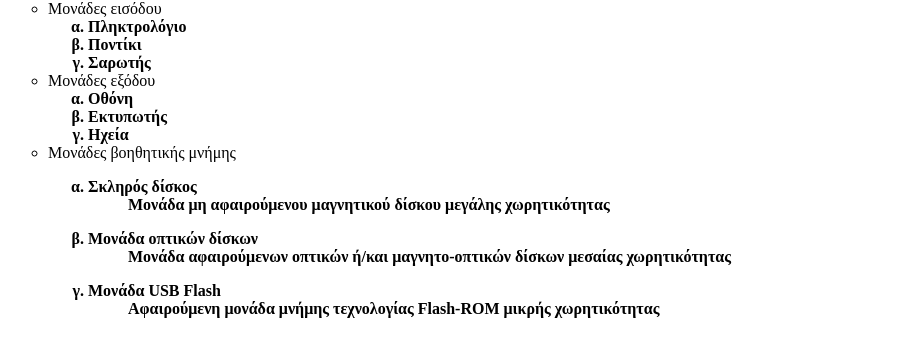
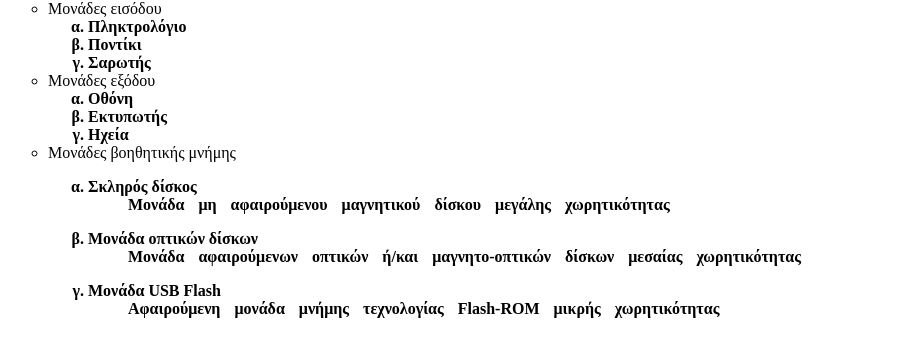
Before and after one commit to Oxymen0/Oxymen0, a plain HTML site: page index1.html in a window 1280 px wide. Shown: the part 66-422 px from the top of the page, without its empty margins (0-903 px from the left). Drawn offline with Linux system fonts and the light colour scheme.

Commit message:
Add files via upload

```diff
--- a/style1.css
+++ b/style1.css
@@ -14,3 +14,6 @@ ol{
  list-style:lower-greek;
  font-weight:bolder;
 }
+dd {
+ word-spacing:10px;
+}
```
